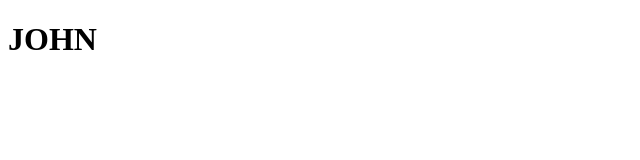
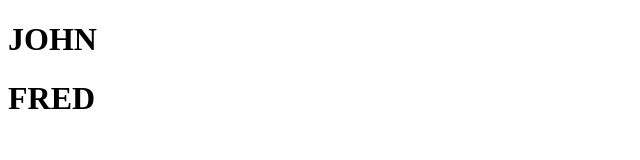
Before and after one commit to Supanat6609650665/gittest, a plain HTML site: page home/index.html in a window 1280 px wide. Shown: the whole page, without its empty margins (0-640 px from the left). Drawn offline with Linux system fonts and the light colour scheme.

Commit message:
Home hotfix

```diff
--- a/home/index.html
+++ b/home/index.html
@@ -7,5 +7,6 @@
 </head>
 <body>
     <h1>JOHN</h1>
+    <h1>FRED</h1>
 </body>
 </html>
```
